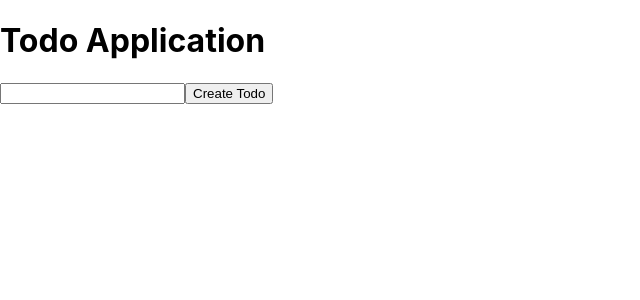
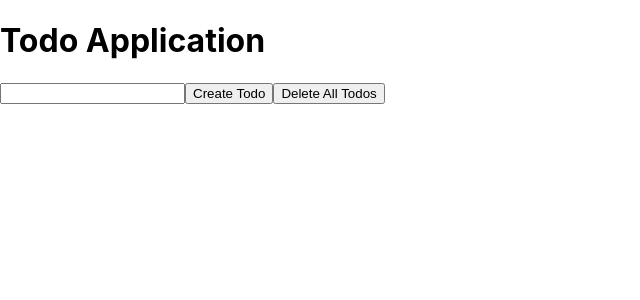
Before and after one commit to Flashrob/rocket-todo, a React (Create React App) app: page / in a window 1280 px wide. Shown: the top 300 px of the page, without its empty margins (0-640 px from the left). Built offline with nearby package versions, Linux system fonts and the light colour scheme.

Commit message:
feature: delete all todos

```diff
--- a/src/App.js
+++ b/src/App.js
@@ -10,7 +10,9 @@ function App() {
   };
 
   const deleteTodoHandler = (indexToDelete) => {
-    const todosAfterDelete = todos.filter((_todo, todoIndex) => todoIndex !== indexToDelete)
+    const todosAfterDelete = todos.filter(
+      (_todo, todoIndex) => todoIndex !== indexToDelete,
+    );
     setTodos(todosAfterDelete);
   };
 
@@ -19,6 +21,7 @@ function App() {
       <h1>Todo Application</h1>
       <input value={input} onChange={(e) => setInput(e.target.value)} />
       <button onClick={createTodoHandler}>Create Todo</button>
+      <button onClick={() => setTodos([])}>Delete All Todos</button>
       {todos.map((todo, index) => (
         <div>
           <span key={todo + index}>{todo}</span>
```
